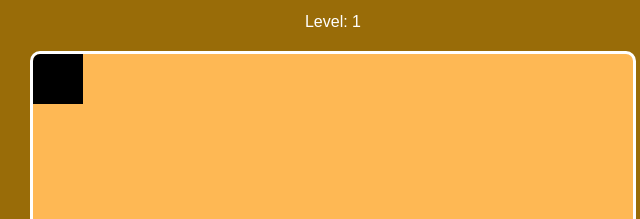
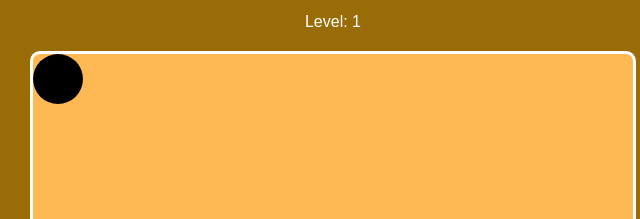
Before and after one commit to Adil-Hayyat/Level-Devel-2, a plain HTML site: page index.html in a window 1280 px wide. Shown: the part 147-366 px from the top of the page, 307-947 px from the left. Drawn offline with Linux system fonts and the light colour scheme.

Commit message:
Update index.html

```diff
--- a/index.html
+++ b/index.html
@@ -36,7 +36,7 @@
       width: 50px;
       height: 50px;
       background: #000000;
-      shape-rendering: 50%;
+      border-radius: 50%;
       cursor: pointer;
     }
 
```
